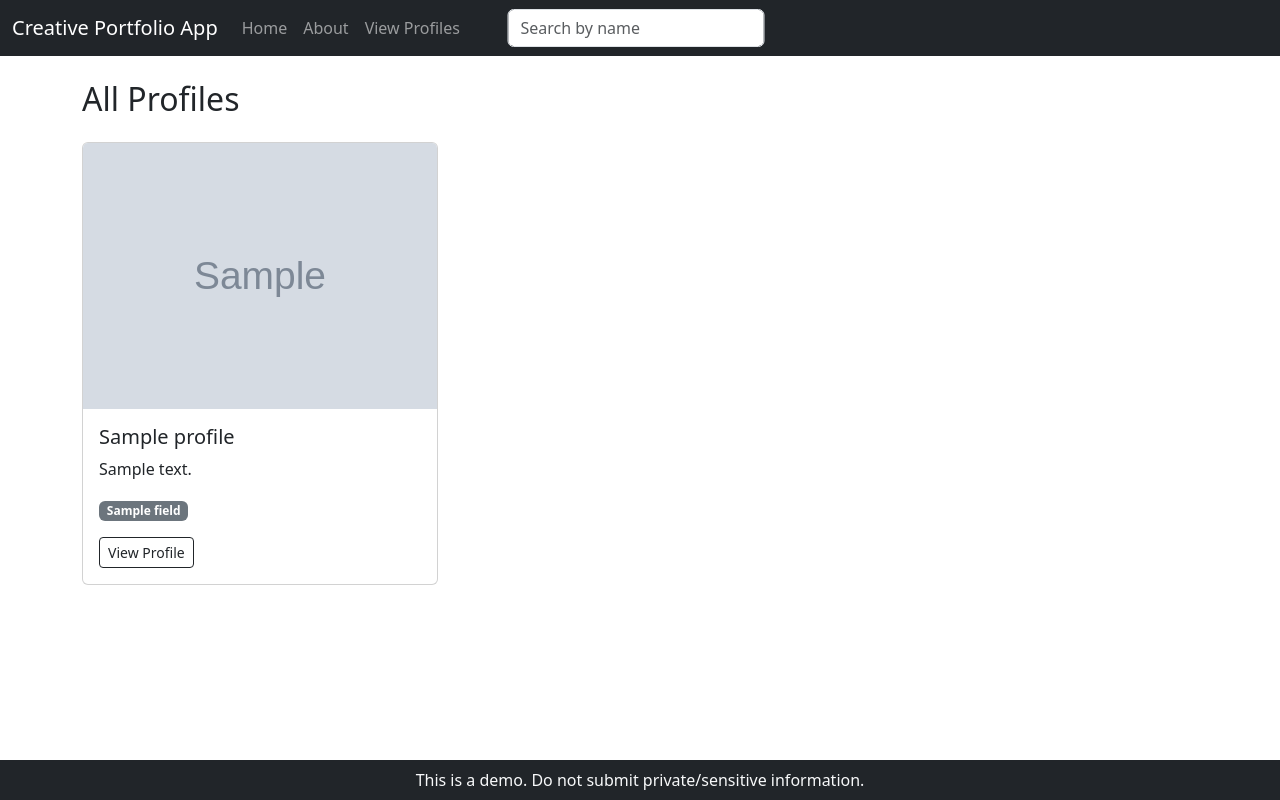
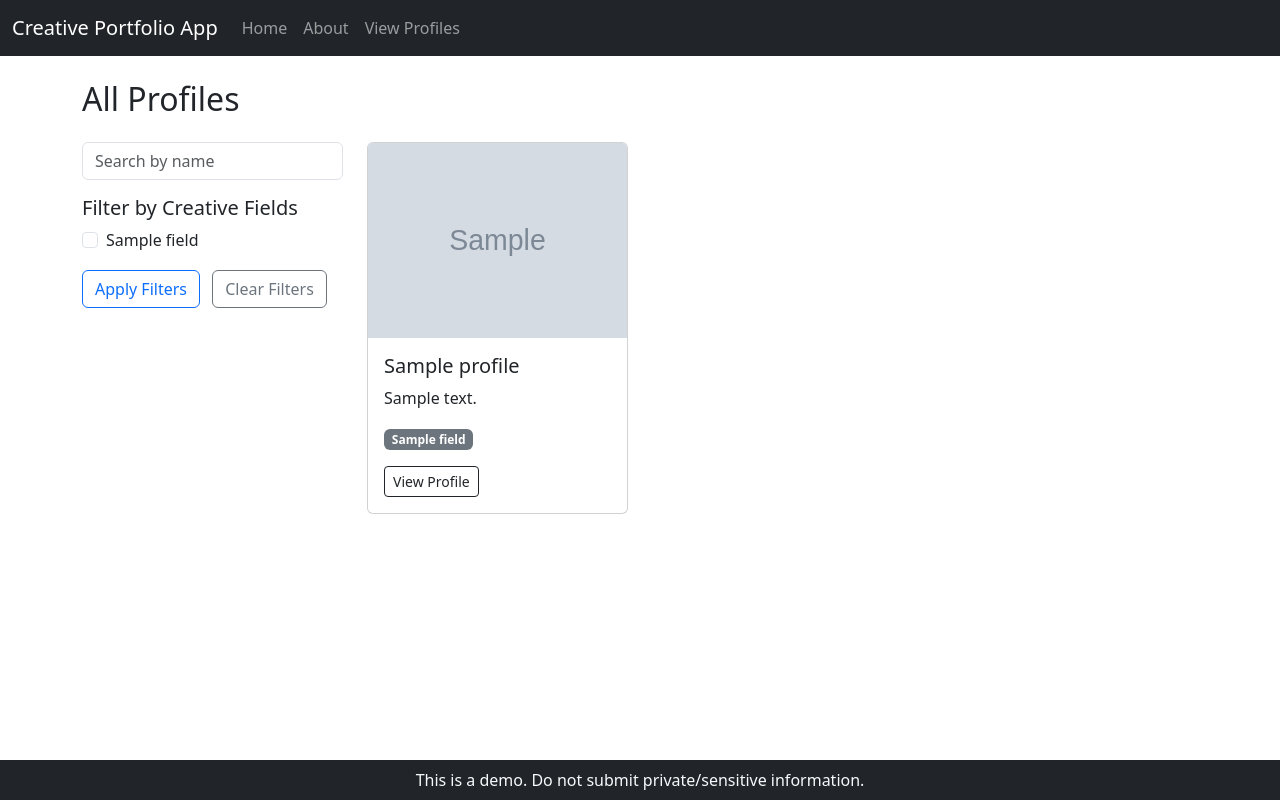
Before and after one commit to KeevinChang/concept-mini-assessment, a Django app: template templates/profiles/profile_list.html in a window 1280 px wide. Run offline with Django 3.2, Linux system fonts and the light colour scheme; the template is opened without the code that fills it: most values are stand-ins (such as "Sample title", 1, 10 or a date in 2020); grey boxes marked "Sample" are stand-in pictures.

Commit message:
add filter by creative fields functionality

```diff
--- a/templates/profiles/profile_list.html
+++ b/templates/profiles/profile_list.html
@@ -10,18 +10,35 @@
 {% endif %}
 {% endblock %}
 
-{% block navbar_search %}
-<form class="d-flex position-absolute start-50 translate-middle-x" role="search" method="get" action="">
-    <input class="form-control me-2" type="search" placeholder="Search by name" aria-label="Search" name="q" value="{{ search_query }}">
-</form>
-{% endblock %}
-
 {% block content %}
 <div class="container mt-4">
     <h2 class="mb-4">All Profiles</h2>
     <div class="row">
+        <div class="col-md-3">
+            <form method="get">
+                <div class="mb-3">
+                    <input type="text" class="form-control" placeholder="Search by name" name="q" value="{{ search_query }}">
+                </div>
+                <h5>Filter by Creative Fields</h5>
+                {% for field in all_fields %}
+                    <div class="form-check">
+                        <input class="form-check-input" type="checkbox" name="field" value="{{ field.id }}"
+                            id="field{{ field.id }}" {% if field.id|stringformat:"s" in field_filters %}checked{% endif %}>
+                        <label class="form-check-label" for="field{{ field.id }}">
+                            {{ field.name }}
+                        </label>
+                    </div>
+                {% endfor %}
+                <button type="submit" class="btn btn-outline-primary mt-3 me-2">Apply Filters</button>
+                <a href="{% url 'profiles:profile-list' %}" class="btn btn-outline-secondary mt-3">Clear Filters</a>
+            </form>
+        </div>
+
+        <div class="col-md-9">
+            <div class="row">
+                {% if object_list %}
                     {% for profile in object_list %}
-            <div class="col-md-4 mb-3">
+                        <div class="col-md-6 col-lg-4 mb-3">
                             <div class="card h-100">
                                 <img src="{{ profile.profile_picture.url }}" class="card-img-top" alt="{{ profile.name }}">
                                 <div class="card-body">
@@ -33,16 +50,26 @@
                                         {% endfor %}
                                     </p>
                                     <a href="{% url 'profiles:profile-detail' profile.name %}" class="btn btn-outline-dark btn-sm">View Profile</a>
-
                                     {% if role == 'Creator' %}
                                         <a href="{% url 'profiles:profile-edit' profile.name %}" class="btn btn-outline-secondary btn-sm">Edit Profile</a>
                                     {% endif %}
                                 </div>
                             </div>
                         </div>
-        {% empty %}
-            <p>No profiles available.</p>
                     {% endfor %}
+                {% else %}
+                    {% if profile_exists %}
+                        <p>No profiles match your current search or filters.</p>
+                    {% else %}
+                        <p>No profiles have been created yet.
+                        {% if role == 'Creator' %}
+                            Be the first!
+                        {% endif %}
+                        </p>
+                    {% endif %}
+                {% endif %}
+            </div>
+        </div>
     </div>
 </div>
 {% endblock %}
```
Also changed, not shown: profiles/views.py (+25 -20 lines). Lines whose indentation alone changed are shown as unchanged.
